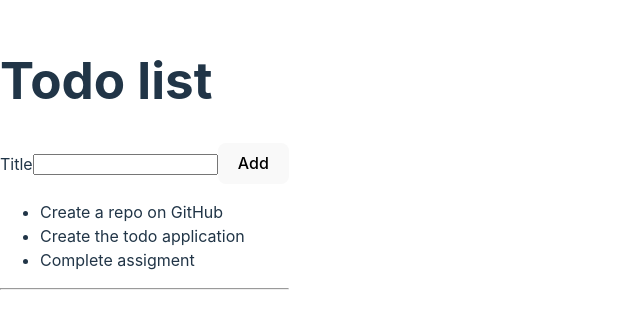
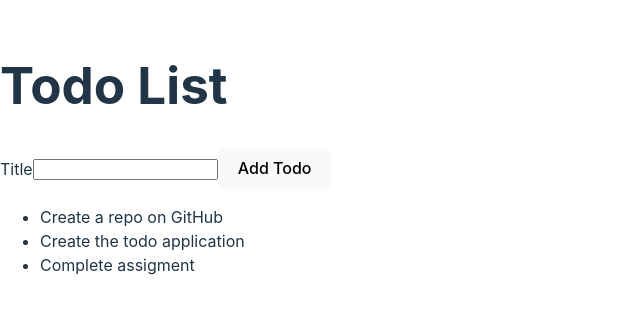
Before and after one commit to Nicole3891/react-todo, a React (Vite) app: page / in a window 1280 px wide. Shown: the part 242-570 px from the top of the page, without its empty margins (0-640 px from the left). Built offline with nearby package versions, Linux system fonts and the light colour scheme.

Commit message:
Assigment_1_3

```diff
--- a/package.json
+++ b/package.json
@@ -10,6 +10,7 @@
     "preview": "vite preview"
   },
   "dependencies": {
+    "prop-types": "^15.8.1",
     "react": "^18.2.0",
     "react-dom": "^18.2.0"
   },
--- a/src/AddTodoForm.jsx
+++ b/src/AddTodoForm.jsx
@@ -1,16 +1,38 @@
+    import { useState } from "react";
 
-import './index.css'
 
-const AddToDoForm = () => {
-  return (
-    <form>
-      <label htmlFor='todoTitle'>Title</label>
-      <input id="todoTitle" type="text"/>
-      <button type="submit">Add</button>
-    </form>
+    const AddToDoForm = (props) => {
+      const [todoTitle, setTodoTitle] = useState("");
 
-  );
+      //const handleChange = (event) => {
+        //setTodoTitle(event.target.value)
+      //}
 
-};
+      const handleAddTodo = (event) => {
 
-export default AddToDoForm;
+        event.preventDefault(); //prevent default from submission behavior;
+        const todoTitle = event.target.title.value; //retrive value of title input;
+
+      console.log(todoTitle);
+      props.onAddTodo(todoTitle); //INvoking onAddTodo callback prop and passing todoTitle
+
+        setTodoTitle(""); //Reset the form by clearing the the text input value;
+      };
+
+      return (
+        <div>
+        <form onSubmit={handleAddTodo}> {/* Add onSubmit prop with handleAddTodo function*/}
+          <label htmlFor="todoTitle">Title</label>
+          <input id="todoTitle"
+          type="text"
+          name="title"
+          value={todoTitle}
+          onChange={ (event) => setTodoTitle(event.target.value)}
+          />
+          <button type="submit">Add Todo</button>
+          </form>
+          </div>
+      );
+    };
+
+    export default AddToDoForm;
--- a/src/App.jsx
+++ b/src/App.jsx
@@ -1,32 +1,31 @@
 
-import './index.css'
+  import React, { useState } from 'react'
   import TodoList from './TodoList'
   import AddToDoForm from './AddTodoForm'
 
 
 
   function App() {
+    const [newTodo, setNewTodo] = useState(" "); //create a new state variable
+
 
 
     return (
 
         <div>
-        <h1>Todo list</h1>
+          <h1>Todo List</h1>
 
   {/* Using AddToDoForm component*/}
- <AddToDoForm />
+  <AddToDoForm  onAddTodo={setNewTodo}/>
+  <p>{newTodo}</p>
 
   {/* Using TodoList component*/}
     <TodoList />
 
 
 
-
-      <hr/>
-
-
         </div>
-  )
+    );
   }
 
-export default App
+  export default App;
--- a/src/TodoList.jsx
+++ b/src/TodoList.jsx
@@ -1,5 +1,5 @@
-
-import './index.css'
+  import React from 'react';
+  import TodoListItem1 from './TodoListItem1';
 
   const todoList = [
     {
@@ -14,17 +14,16 @@ const todoList = [
       objectID: 3,
       title: "Complete assigment"
     }
-]
+  ];
 
   const TodoList = () => {
+
     return (
       <div>
         <ul>
-        {todoList.map(function(item) {
-          return (
-            <li key={item.objectID}>{item.title}</li>
-          )
-        })}
+        {todoList.map(todo => (
+            <TodoListItem1 key={todo.id} todo={todo} />
+        ))}
         </ul>
 
       </div>
--- /dev/null
+++ b/src/TodoListItem1.jsx
@@ -0,0 +1,11 @@
+  import React from 'react';
+
+  const TodoListItem1 = (props) => {
+    //const {todo} = props.item;
+
+    return (
+      <li>{props.todo.title}</li> //Update the todo object to come from props
+    );
+  };
+
+  export default TodoListItem1;
```
Also changed, not shown: 1 other file (tests, documents, lock files or other folders). Lines whose indentation alone changed are shown as unchanged.
